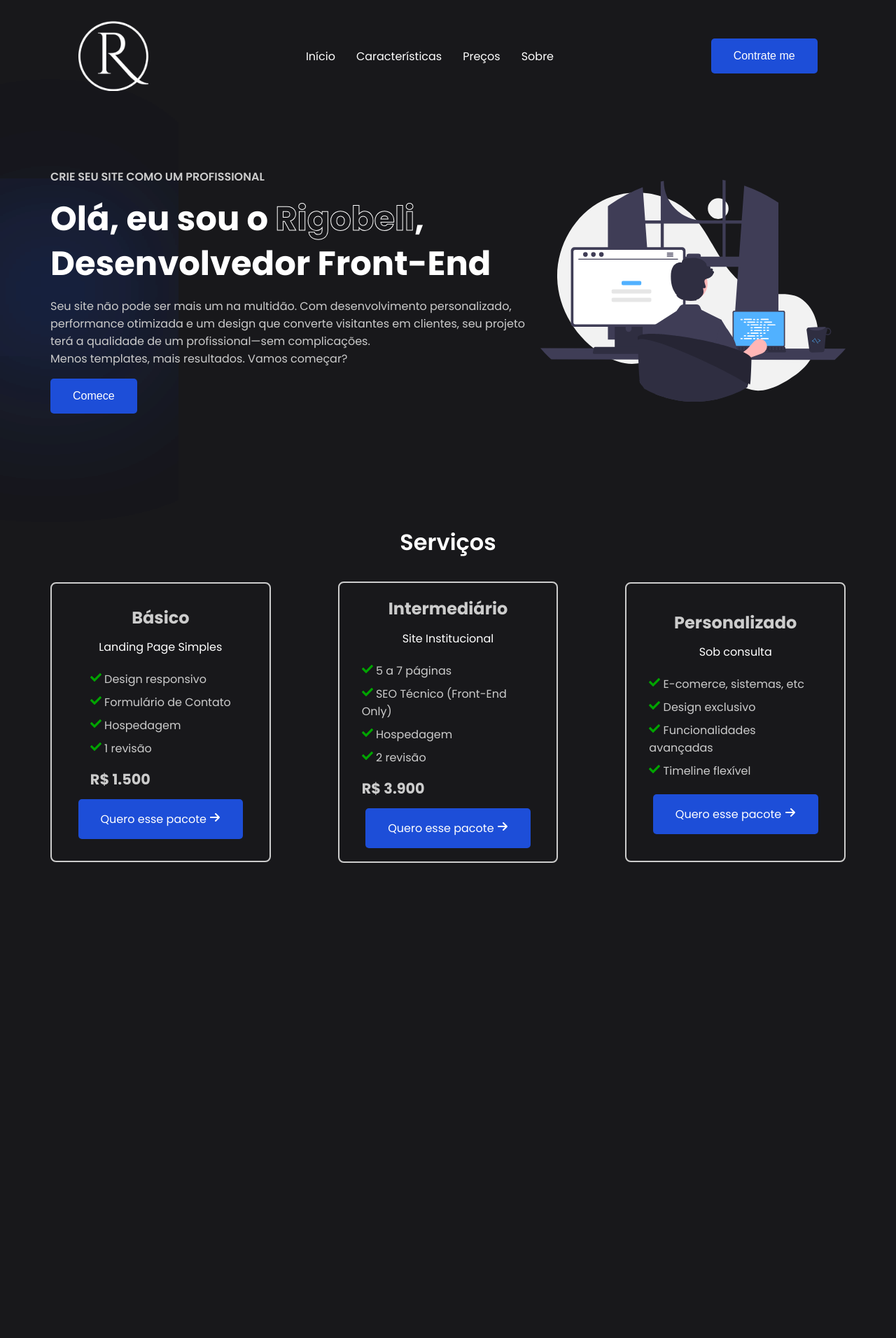
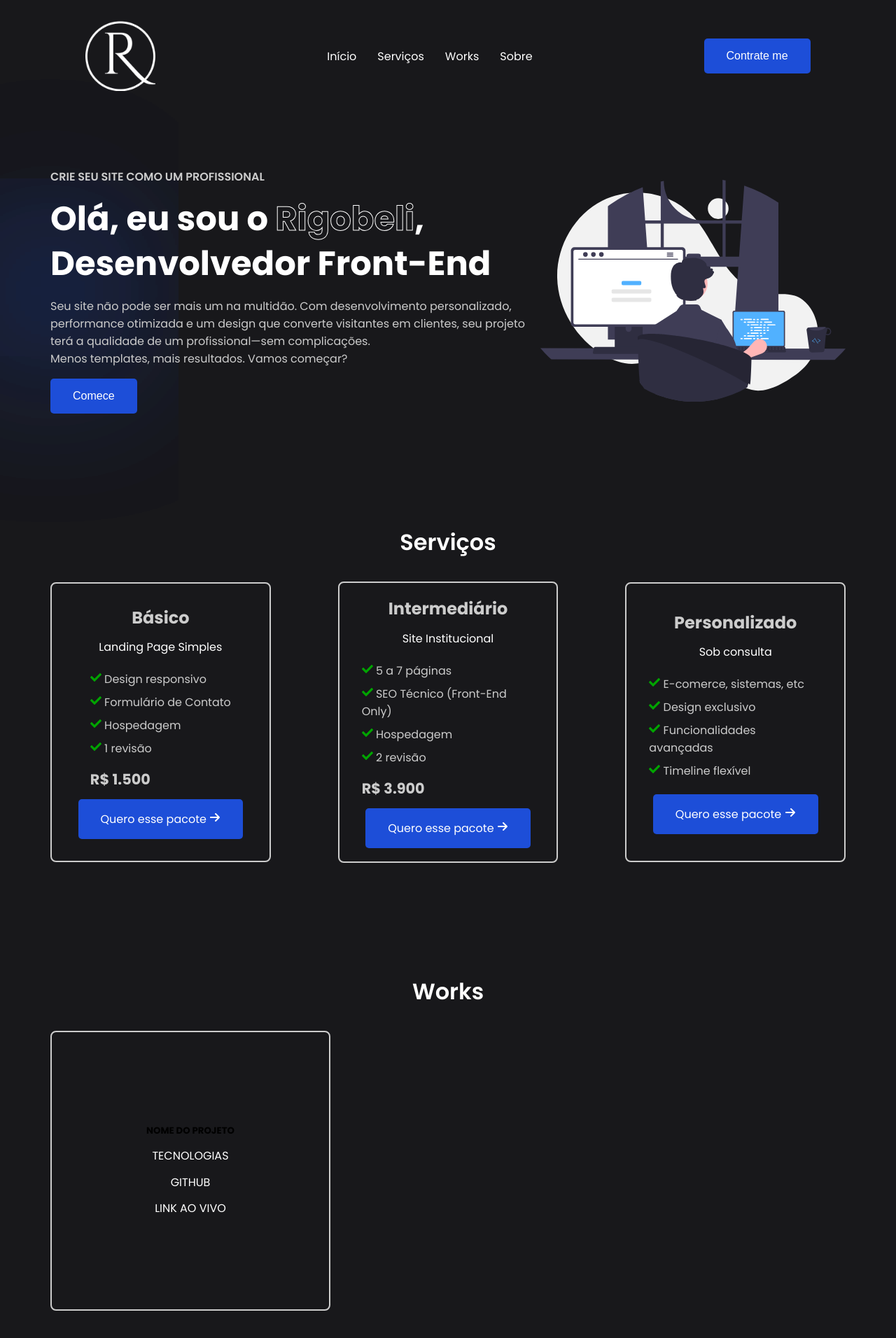
Before and after one commit to EduardoRigobeli/Portfolio, a React (Vite) app: page / in a window 1280 px wide. Shown: the top 1912 px of the page at 70% size. Before the commit the page ends 1313 px from the top, so only its background shows below. Built offline with nearby package versions, Linux system fonts and the light colour scheme.

Commit message:
Serviços pronto - inicio de Works

```diff
--- a/src/assets/Components/Header/index.tsx
+++ b/src/assets/Components/Header/index.tsx
@@ -10,16 +10,16 @@ function Header() {
 
             <ul className={styles.nav_links}>
                 <li className={styles.link}>
-                    <a href="#">Início</a>
+                    <a href="#inicio">Início</a>
                 </li>
                 <li className={styles.link}>
-                    <a href="#">Características</a>
+                    <a href="#servicos">Serviços</a>
                 </li>
                 <li className={styles.link}>
-                    <a href="#">Preços</a>
+                    <a href="#works">Works</a>
                 </li>
                 <li className={styles.link}>
-                    <a href="#">Sobre</a>
+                    <a href="#sobre">Sobre</a>
                 </li>
             </ul>
 
--- a/src/assets/Components/Main/index.tsx
+++ b/src/assets/Components/Main/index.tsx
@@ -5,7 +5,7 @@ import { FaCheck } from "react-icons/fa";
 function Main() {
     return (
     <>
-        <header className={styles.container}>
+        <header id='inicio' className={styles.container}>
             <span className={styles.blur}></span>
             <span className={styles.blur}></span>
 
@@ -15,7 +15,7 @@ function Main() {
                 <p>
                     Seu site não pode ser mais um na multidão. Com desenvolvimento personalizado, performance otimizada e um design que converte visitantes em clientes, seu projeto terá a qualidade de um profissional—sem complicações. <br />Menos templates, mais resultados. Vamos começar?
                 </p>
-                <button className={styles.btn}>Comece</button>
+                <a href="https://api.whatsapp.com/send?phone=5544998664234&text=Olá,%20me%20interessei%20no%20seu%20trabalho!" target='_blank'><button className={styles.btn}>Comece</button></a>
             </div>
 
             <div className={styles.image}>
@@ -23,7 +23,7 @@ function Main() {
             </div>
         </header>
 
-        <section className={styles.container}>
+        <section id='servicos' className={styles.container}>
             <h2 className={styles.header}>Serviços</h2>
 
             <div className={styles.features}>
@@ -38,7 +38,7 @@ function Main() {
                         <li className={styles.price}><strong>R$ 1.500</strong></li>
                     </ul>
 
-                    <a href='https://api.whatsapp.com/send?phone=5544998664234&text=Olá,%20quero%20o%20pacote%20Landing%20Page!' className={styles.btn_cnt}>Quero esse pacote <FaArrowRight /></a>
+                    <a href='https://api.whatsapp.com/send?phone=5544998664234&text=Olá,%20quero%20o%20pacote%20Landing%20Page!' target='_blank' className={styles.btn_cnt}>Quero esse pacote <FaArrowRight /></a>
                 </div>
 
                 <div className={styles.card}>
@@ -52,7 +52,7 @@ function Main() {
                         <li className={styles.price}><strong>R$ 3.900</strong></li>
                     </ul>
 
-                    <a href='https://api.whatsapp.com/send?phone=5544998664234&text=Olá,%20quero%20o%20pacote%20Landing%20Page!' className={styles.btn_cnt}>Quero esse pacote <FaArrowRight /></a>
+                    <a href='https://api.whatsapp.com/send?phone=5544998664234&text=Olá,%20quero%20o%20pacote%20Landing%20Page!' target='_blank' className={styles.btn_cnt}>Quero esse pacote <FaArrowRight /></a>
                 </div>
                 <div className={styles.card}>
                     <h4>Personalizado</h4>
@@ -64,7 +64,19 @@ function Main() {
                         <li><FaCheck className={styles.icon}/> Timeline flexível</li>
                     </ul>
 
-                    <a href='https://api.whatsapp.com/send?phone=5544998664234&text=Olá,%20quero%20o%20pacote%20Landing%20Page!' className={styles.btn_cnt}>Quero esse pacote <FaArrowRight /></a>
+                    <a href='https://api.whatsapp.com/send?phone=5544998664234&text=Olá,%20quero%20o%20pacote%20Landing%20Page!' target='_blank' className={styles.btn_cnt}>Quero esse pacote <FaArrowRight /></a>
+                </div>
+            </div>
+        </section>
+
+        <section id='works' className={styles.container}>
+            <h2 className={styles.header}>Works</h2>
+            <div className={styles.works}>
+                <div className={styles.card}>
+                    <h5>NOME DO PROJETO</h5>
+                    <p>TECNOLOGIAS</p>
+                    <p>GITHUB</p>
+                    <p>LINK AO VIVO</p>
                 </div>
             </div>
         </section>
```
